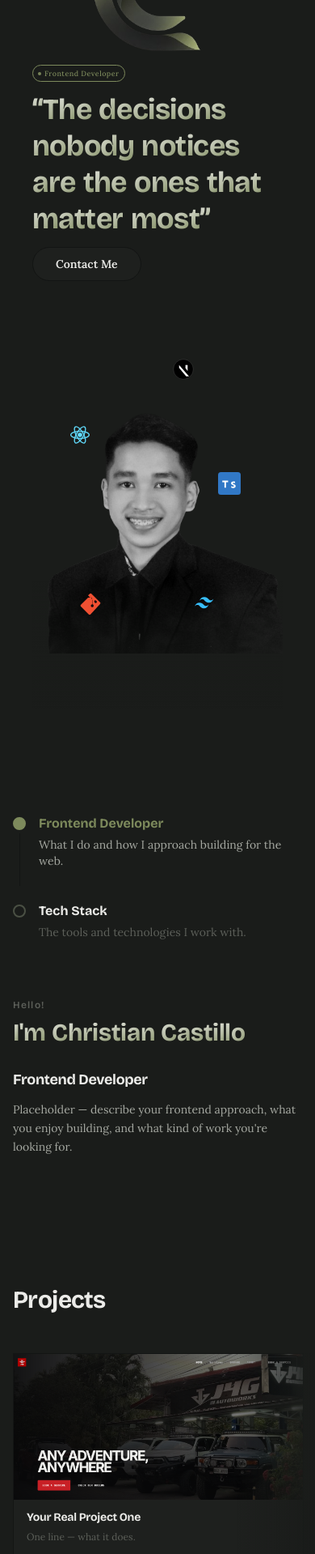
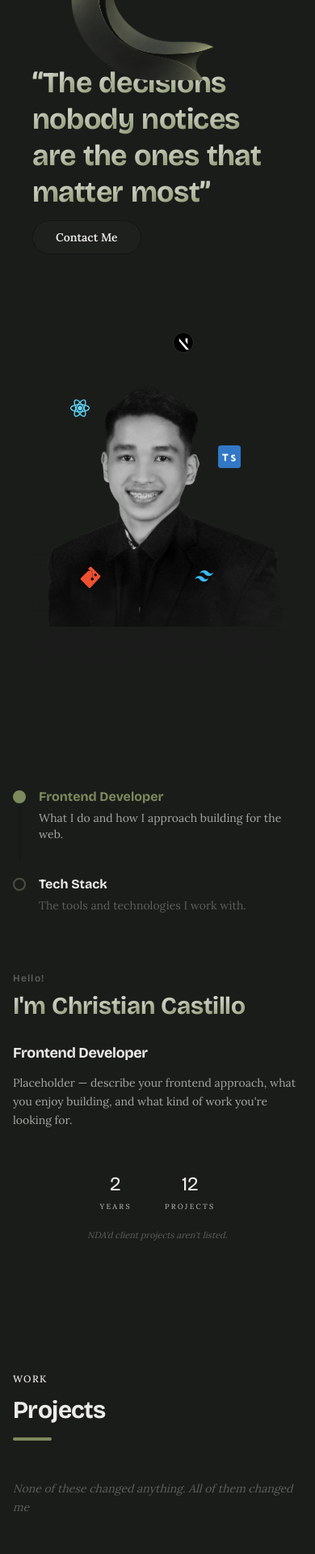
Before and after one commit to chriscstll/chriscstll, a Next.js app: page / in a window 390 px wide. Shown: the part 40-1959 px from the top of the page at 81% size. Built offline with nearby package versions, Linux system fonts and the light colour scheme.

Commit message:
update all sections, add UI and fix common issue/bugs.  except footer

```diff
--- a/app/layout.tsx
+++ b/app/layout.tsx
@@ -1,7 +1,7 @@
 import type { Metadata } from "next";
 import { Bricolage_Grotesque, Lora } from "next/font/google";
 import "./globals.css";
-import { siteConfig, contact, structuredData } from "@/data/portfolio";
+import { siteConfig, structuredData } from "@/data/portfolio";
 
 const bricolage = Bricolage_Grotesque({
   subsets: ["latin"],
--- a/components/sections/About.tsx
+++ b/components/sections/About.tsx
@@ -3,6 +3,7 @@
 import { useState } from "react";
 import { about } from "@/data/portfolio";
 import { motion } from "framer-motion";
+import { Fragment } from "react";
 import { CascadeText, BlurIn, StaggerList, StaggerItem } from "@/components/ui/motion-primitives";
 
 export default function About() {
@@ -70,6 +71,7 @@ export default function About() {
             </StaggerItem>
           ))}
         </StaggerList>
+
         {/* RIGHT SIDE */}
         <div className="flex flex-col gap-6">
           <h2>
@@ -94,7 +96,6 @@ export default function About() {
               y={-14}
             />
           </h2>
-
           <BlurIn delay={1.1} blur={12} y={16}>
             <h3 className="font-heading font-bold text-lg md:text-xl mb-3" style={{ color: "var(--color-foreground)" }}>
               {about.cards[activeCard].content.title}
@@ -104,6 +105,54 @@ export default function About() {
             </p>
           </BlurIn>
         </div>
+
+        {/* STATS ROW */}
+        <BlurIn delay={0.75} blur={8} y={12} className="mt-6 flex flex-col items-center text-center">
+          <div className="flex items-stretch justify-center gap-5 sm:gap-7">
+            {about.stats.map((stat, i) => (
+              <Fragment key={stat.label}>
+                {/* STATS DIVIDER*/}
+                {i > 0 && (
+                  <div
+                    className="w-px self-stretch"
+                    style={{ backgroundColor: "var(--color-background-secondary)" }}
+                    aria-hidden="true"
+                  />
+                )}
+
+                <div className="flex flex-col items-center">
+                  <CascadeText
+                    as="span"
+                    text={stat.value}
+                    className="font-heading text-2xl leading-none sm:text-3xl"
+                    delay={0.85 + i * 0.1}
+                    stagger={0.05}
+                    blur={6}
+                    y={-6}
+                  />
+                  <span
+                    className="mt-2 text-[9px] font-medium uppercase tracking-[0.25em]"
+                    style={{ color: "var(--color-foreground-muted)" }}
+                  >
+                    {stat.label}
+                  </span>
+                </div>
+              </Fragment>
+            ))}
+          </div>
+
+          {/* PRIVACY NOTE */}
+          {about.privacyNote && (
+            <BlurIn delay={1.15} blur={6} y={8}>
+              <p
+                className="mt-5 max-w-55 text-[11px] italic leading-relaxed"
+                style={{ color: "var(--color-foreground-subtle)" }}
+              >
+                {about.privacyNote}
+              </p>
+            </BlurIn>
+          )}
+        </BlurIn>
       </div>
     </section>
   );
--- a/components/sections/Hero.tsx
+++ b/components/sections/Hero.tsx
@@ -113,33 +113,9 @@ export default function Hero() {
   return (
     <section id="hero" className="relative min-h-svh flex items-center px-6 pt-14 md:pt-16">
       <div className="relative z-10 w-full max-w-7xl mx-auto px-4 sm:px-6 lg:px-8 grid grid-cols-1 md:grid-cols-2 gap-12 md:gap-8 items-center py-16 md:py-0">
-        {/* ===============================================
-            HERO TAGLINE
-        ================================================ */}
+        {/* HERO TAGLINE */}
         <div className="flex flex-col items-start">
-          {/* Badge — spring bounce, kept as-is */}
-          <motion.div
-            initial={{ opacity: 0, x: -40, scale: 0.8 }}
-            whileInView={{ opacity: 1, x: 0, scale: 1 }}
-            viewport={{ once: true, amount: 0.5 }}
-            transition={{
-              type: "spring",
-              stiffness: 300,
-              damping: 12,
-              delay: 0.1,
-            }}
-            className="inline-flex max-w-full items-center gap-1 rounded-full border px-1.5 py-0.5 text-[9px] font-medium tracking-wider sm:gap-1.5 sm:px-2 sm:py-1 sm:text-[10px] md:px-2.5 md:py-1 md:text-[11px] mb-3 sm:mb-4 md:mb-5"
-            style={{
-              backgroundColor: "var(--color-accent-subtle)",
-              borderColor: "var(--color-accent)",
-              color: "var(--color-accent)",
-            }}
-          >
-            <span className="h-1 w-1 shrink-0 rounded-full bg-current animate-pulse sm:h-1.5 sm:w-1.5" />
-            <span className="truncate">{hero.title}</span>
-          </motion.div>
-
-          {/* Tagline — character cascade with blur (via primitive) */}
+          {/* Tagline */}
           <CascadeText
             as="h1"
             text={hero.tagline}
@@ -153,7 +129,7 @@ export default function Hero() {
             y={-16}
           />
 
-          {/* CTA — blur-in wrapper + existing radar/shine */}
+          {/* CTA  */}
           <BlurIn
             trigger="view"
             delay={1.1}
@@ -184,9 +160,7 @@ export default function Hero() {
           </BlurIn>
         </div>
 
-        {/* ===============================================
-            HERO IMG — blurred in, internals unchanged
-        ================================================ */}
+        {/* HERO IMG */}
         <BlurIn
           trigger="view"
           delay={0.2}
@@ -198,9 +172,7 @@ export default function Hero() {
           <div className="relative w-full h-112.5 sm:h-137.5 md:h-175">
             {/* SVG BLOB */}
             <div className="absolute inset-0 flex items-center justify-center pointer-events-none" aria-hidden="true">
-              <svg viewBox="0 0 500 500" className="w-[85%] h-[85%] sm:w-[80%] sm:h-[80%]">
-                {/* ...all three path layers unchanged... */}
-              </svg>
+              <svg viewBox="0 0 500 500" className="w-[85%] h-[85%] sm:w-[80%] sm:h-[80%]"></svg>
             </div>
 
             {/* IMAGE */}
@@ -211,21 +183,17 @@ export default function Hero() {
                 fill
                 sizes="(max-width: 768px) 100vw, 50vw"
                 className="object-contain object-center"
-                style={{
-                  filter: "grayscale(100%) contrast(1.1) brightness(0.85)",
-                }}
+                style={{ filter: "grayscale(100%) contrast(1.1) brightness(0.85)" }}
                 priority
               />
               <div
                 className="absolute bottom-0 left-0 right-0 h-40 pointer-events-none"
                 aria-hidden="true"
-                style={{
-                  background: "linear-gradient(to top, var(--color-background), transparent)",
-                }}
+                style={{ background: "linear-gradient(to top, var(--color-background), transparent)" }}
               />
             </div>
 
-            {/* TECH ICONS — unchanged, own stagger */}
+            {/* TECH ICONS*/}
             {techIcons.map((icon, i) => (
               <motion.div
                 key={icon.name}
--- a/components/sections/Projects.tsx
+++ b/components/sections/Projects.tsx
@@ -2,119 +2,149 @@
 
 import { useState, useRef, useEffect } from "react";
 import { motion, AnimatePresence } from "framer-motion";
+import { X, ExternalLink, ArrowLeft, ArrowRight } from "lucide-react";
+import { FaGithub } from "react-icons/fa";
+import ProjectCard from "@/components/ui/ProjectCard";
 import { CascadeText, BlurIn, StaggerList, StaggerItem } from "@/components/ui/motion-primitives";
-import { X, ExternalLink } from "lucide-react";
-import { FaGithub } from "react-icons/fa";
-import { projects, Project } from "@/data/portfolio";
-import ProjectCard from "@/components/ui/ProjectCard";
+import { projects, projectsTagline } from "@/data/portfolio";
+
+type Project = (typeof projects)[number];
 
 export default function Projects() {
   const [selectedProject, setSelectedProject] = useState<Project | null>(null);
+  const [activeIndex, setActiveIndex] = useState(0);
+
+  // Drag state
   const [isDragging, setIsDragging] = useState(false);
+  const dragStartX = useRef(0);
+  const dragStartScrollLeft = useRef(0);
+  const hasDragged = useRef(false);
+
   const scrollRef = useRef<HTMLDivElement>(null);
-  const isPointerDown = useRef(false);
-  const hasDragged = useRef(false);
-  const startX = useRef(0);
-  const scrollStart = useRef(0);
-  const selectedProjectRef = useRef<Project | null>(null);
 
+  /* =========================================================
+     SCROLL — active index detection
+     ========================================================= */
+  const handleScroll = () => {
+    const el = scrollRef.current;
+    if (!el) return;
+
+    const cards = el.querySelectorAll<HTMLElement>("[data-project-card]");
+    if (cards.length < 2) return;
+
+    const step = cards[1].offsetLeft - cards[0].offsetLeft;
+    if (step <= 0) return;
+
+    const index = Math.round(el.scrollLeft / step);
+    setActiveIndex(Math.max(0, Math.min(index, projects.length - 1)));
+  };
+
+  /* =========================================================
+     ARROWS — scroll to specific index
+     ========================================================= */
+  const goTo = (index: number) => {
+    const el = scrollRef.current;
+    if (!el) return;
+
+    const cards = el.querySelectorAll<HTMLElement>("[data-project-card]");
+    if (!cards[index]) return;
+
+    const target = cards[index].offsetLeft - cards[0].offsetLeft;
+    el.scrollTo({ left: target, behavior: "smooth" });
+  };
+
+  const prev = () => goTo(activeIndex - 1);
+  const next = () => goTo(activeIndex + 1);
+
+  const atStart = activeIndex === 0;
+  const atEnd = activeIndex === projects.length - 1;
+
+  /* =========================================================
+     KEYBOARD — left/right arrows while section is in view
+     ========================================================= */
   useEffect(() => {
-    selectedProjectRef.current = selectedProject;
-    if (!selectedProject) return;
+    const onKey = (e: KeyboardEvent) => {
+      // Skip if user is typing in a form field
+      const target = e.target as HTMLElement;
+      if (target.tagName === "INPUT" || target.tagName === "TEXTAREA" || target.isContentEditable) {
+        return;
+      }
+      // Skip if modal is open
+      if (selectedProject) return;
 
-    const originalOverflow = document.body.style.overflow;
-    document.body.style.overflow = "hidden";
-    return () => {
-      document.body.style.overflow = originalOverflow;
+      if (e.key === "ArrowLeft") {
+        e.preventDefault();
+        prev();
+      }
+      if (e.key === "ArrowRight") {
+        e.preventDefault();
+        next();
+      }
     };
-  }, [selectedProject]);
 
+    window.addEventListener("keydown", onKey);
+    return () => window.removeEventListener("keydown", onKey);
+  }, [activeIndex, selectedProject]);
+
+  /* =========================================================
+     DRAG — pointer handlers (existing behavior, preserved)
+     ========================================================= */
   const handlePointerDown = (e: React.PointerEvent<HTMLDivElement>) => {
     const el = scrollRef.current;
     if (!el) return;
-    isPointerDown.current = true;
+    setIsDragging(true);
     hasDragged.current = false;
-    startX.current = e.clientX;
-    scrollStart.current = el.scrollLeft;
-    el.style.cursor = "grabbing";
+    dragStartX.current = e.clientX;
+    dragStartScrollLeft.current = el.scrollLeft;
+    el.setPointerCapture(e.pointerId);
   };
 
   const handlePointerMove = (e: React.PointerEvent<HTMLDivElement>) => {
+    if (!isDragging) return;
     const el = scrollRef.current;
-    if (!isPointerDown.current || !el) return;
-
-    const distance = e.clientX - startX.current;
-    if (Math.abs(distance) > 5) {
-      hasDragged.current = true;
-      setIsDragging(true);
-      e.preventDefault();
-      el.scrollLeft = scrollStart.current - distance;
-    }
+    if (!el) return;
+    const delta = e.clientX - dragStartX.current;
+    if (Math.abs(delta) > 4) hasDragged.current = true;
+    el.scrollLeft = dragStartScrollLeft.current - delta;
   };
 
-  const handlePointerUp = () => {
+  const handlePointerUp = (e: React.PointerEvent<HTMLDivElement>) => {
+    if (!isDragging) return;
+    setIsDragging(false);
     const el = scrollRef.current;
-    isPointerDown.current = false;
     if (el) {
-      el.style.cursor = "grab";
-    }
-    setIsDragging(false);
-  };
-
-  const handlePointerCancel = () => {
-    const el = scrollRef.current;
-    isPointerDown.current = false;
-    hasDragged.current = false;
-    setIsDragging(false);
-    if (el) {
-      el.style.cursor = "grab";
+      try {
+        el.releasePointerCapture(e.pointerId);
+      } catch {
+        // ignore
+      }
     }
   };
 
   const handleProjectClick = (project: Project) => {
-    if (hasDragged.current) {
-      hasDragged.current = false;
-      return;
-    }
-    openProject(project);
+    // If the user just dragged, don't trigger the click
+    if (hasDragged.current) return;
+    setSelectedProject(project);
   };
 
-  const openProject = (project: Project) => {
-    selectedProjectRef.current = project;
-    setSelectedProject(project);
-    window.history.pushState({ modal: true }, "");
-  };
-
-  const closeModal = () => {
-    if (window.history.state?.modal) {
-      window.history.back();
-      return;
-    }
-    selectedProjectRef.current = null;
-    setSelectedProject(null);
-  };
-
-  useEffect(() => {
-    const handleKeyDown = (e: KeyboardEvent) => {
-      if (e.key === "Escape" && selectedProjectRef.current) {
-        closeModal();
-      }
-    };
-    const handlePopState = () => {
-      selectedProjectRef.current = null;
-      setSelectedProject(null);
-    };
-    window.addEventListener("keydown", handleKeyDown);
-    window.addEventListener("popstate", handlePopState);
-    return () => {
-      window.removeEventListener("keydown", handleKeyDown);
-      window.removeEventListener("popstate", handlePopState);
-    };
-  }, []);
+  const closeModal = () => setSelectedProject(null);
 
   return (
     <section id="projects" className="py-24 md:py-32">
+      {/* ===============================================
+          SECTION HEADER
+      ================================================ */}
       <div className="max-w-7xl mx-auto px-4 sm:px-6 lg:px-8 mb-12">
+        <CascadeText
+          as="p"
+          text="Work"
+          className="text-xs font-medium tracking-widest uppercase mb-3"
+          delay={0.1}
+          stagger={0.06}
+          blur={6}
+          y={-8}
+        />
+
         <CascadeText
           as="h2"
           text="Projects"
@@ -124,20 +154,40 @@ export default function Projects() {
           blur={8}
           y={-10}
         />
+
+        <BlurIn delay={0.5} blur={8} y={6}>
+          <div className="section-title-underline" />
+        </BlurIn>
+
+        <BlurIn delay={0.65} blur={8} y={10} className="mt-6 max-w-xl">
+          <p
+            className="text-sm italic leading-relaxed sm:text-base"
+            style={{ color: "var(--color-foreground-subtle)" }}
+          >
+            {projectsTagline}
+          </p>
+        </BlurIn>
       </div>
 
+      {/* ===============================================
+          HORIZONTAL SCROLL
+      ================================================ */}
       <div className="relative">
+        {/* Right fade */}
         <div
           className="absolute right-0 top-0 bottom-0 w-24 z-10 pointer-events-none"
-          style={{ background: "linear-gradient(to left, var(--color-background), transparent)" }}
+          style={{
+            background: "linear-gradient(to left, var(--color-background), transparent)",
+          }}
         />
 
         <div
           ref={scrollRef}
+          onScroll={handleScroll}
           onPointerDown={handlePointerDown}
           onPointerMove={handlePointerMove}
           onPointerUp={handlePointerUp}
-          onPointerCancel={handlePointerCancel}
+          onPointerCancel={handlePointerUp}
           style={{
             display: "flex",
             flexDirection: "row",
@@ -154,19 +204,94 @@ export default function Projects() {
             overscrollBehaviorX: "contain",
           }}
         >
-          <StaggerList className="flex flex-nowrap gap-4 px-4 sm:px-6 lg:px-8" stagger={0.12} delay={0.3}>
-            <div style={{ width: "max-content" }} className="flex flex-nowrap gap-4">
-              {projects.map((project) => (
-                <StaggerItem key={project.title} style={{ scrollSnapAlign: "start" }}>
-                  <ProjectCard project={project} isDragging={isDragging} onClick={() => handleProjectClick(project)} />
-                </StaggerItem>
-              ))}
-            </div>
-          </StaggerList>
+          <div className="flex flex-nowrap gap-4 px-4 sm:px-6 lg:px-8" style={{ width: "max-content" }}>
+            {projects.map((project) => (
+              <div key={project.title} data-project-card>
+                <ProjectCard project={project} isDragging={isDragging} onClick={() => handleProjectClick(project)} />
+              </div>
+            ))}
+          </div>
         </div>
       </div>
 
-      {/* MODAL */}
+      {/* ===============================================
+          NAV — arrows + dots
+      ================================================ */}
+      <div className="mt-6 flex items-center justify-center gap-4 px-4 sm:gap-6">
+        {/* LEFT ARROW — hidden on mobile */}
+        <button
+          type="button"
+          onClick={prev}
+          disabled={atStart}
+          aria-label="Previous project"
+          className="hidden items-center justify-center rounded-full border p-2 transition-all duration-300 disabled:opacity-30 disabled:cursor-not-allowed sm:flex"
+          style={{
+            borderColor: atStart ? "var(--color-border)" : "var(--color-border-hover)",
+            color: atStart ? "var(--color-foreground-subtle)" : "var(--color-foreground)",
+          }}
+        >
+          <ArrowLeft size={16} />
+        </button>
+
+        {/* DOTS */}
+        <div className="flex items-center gap-1">
+          {projects.map((project, i) => {
+            const isActive = i === activeIndex;
+
+            return (
+              <button
+                key={project.title}
+                type="button"
+                onClick={() => goTo(i)}
+                aria-label={`Go to ${project.title}`}
+                aria-current={isActive}
+                className="group relative flex h-8 items-center justify-center px-1"
+              >
+                {/* Pill / dot */}
+                <span
+                  className="block rounded-full transition-all duration-400 ease-[cubic-bezier(0.16,1,0.3,1)]"
+                  style={{
+                    width: isActive ? "20px" : "6px",
+                    height: "6px",
+                    backgroundColor: isActive ? "var(--color-accent)" : "var(--color-border-hover)",
+                  }}
+                />
+
+                {/* Tooltip */}
+                <span
+                  className="pointer-events-none absolute bottom-full left-1/2 mb-3 -translate-x-1/2 whitespace-nowrap rounded-md border px-2 py-1 text-[10px] font-medium opacity-0 transition-opacity duration-200 group-hover:opacity-100"
+                  style={{
+                    backgroundColor: "var(--color-background-card)",
+                    borderColor: "var(--color-border)",
+                    color: "var(--color-foreground)",
+                  }}
+                >
+                  {project.title}
+                </span>
+              </button>
+            );
+          })}
+        </div>
+
+        {/* RIGHT ARROW — hidden on mobile */}
+        <button
+          type="button"
+          onClick={next}
+          disabled={atEnd}
+          aria-label="Next project"
+          className="hidden items-center justify-center rounded-full border p-2 transition-all duration-300 disabled:opacity-30 disabled:cursor-not-allowed sm:flex"
+          style={{
+            borderColor: atEnd ? "var(--color-border)" : "var(--color-border-hover)",
+            color: atEnd ? "var(--color-foreground-subtle)" : "var(--color-foreground)",
+          }}
+        >
+          <ArrowRight size={16} />
+        </button>
+      </div>
+
+      {/* ===============================================
+          MODAL — unchanged
+      ================================================ */}
       <AnimatePresence>
         {selectedProject && (
           <>
@@ -178,6 +303,7 @@ export default function Projects() {
               exit={{ opacity: 0 }}
               onClick={closeModal}
             />
+
             <motion.div
               className="fixed z-50 overflow-y-auto"
               style={{
@@ -193,12 +319,9 @@ export default function Projects() {
               exit={{ opacity: 0, scale: 0.95, x: "-50%", y: "-50%" }}
               transition={{ duration: 0.25, ease: [0.4, 0, 0.2, 1] }}
             >
-              {/* MODAL IMG */}
               <div
                 className="relative w-full h-55 md:h-70 overflow-hidden"
-                style={{
-                  backgroundColor: "var(--color-background-secondary)",
-                }}
+                style={{ backgroundColor: "var(--color-background-secondary)" }}
               >
                 <img
                   src={selectedProject.image}
@@ -216,7 +339,6 @@ export default function Projects() {
                 </button>
               </div>
 
-              {/* MODAL CONTENT */}
               <div className="p-6 flex flex-col gap-4">
                 <h3 className="font-heading font-bold text-xl" style={{ color: "var(--color-foreground)" }}>
                   {selectedProject.title}
@@ -225,7 +347,6 @@ export default function Projects() {
                   {selectedProject.description}
                 </p>
 
-                {/* TECH STACK */}
                 <div className="flex flex-wrap gap-2">
                   {selectedProject.tech.map((t) => (
                     <span
@@ -242,7 +363,6 @@ export default function Projects() {
                   ))}
                 </div>
 
-                {/* LINKS */}
                 <div className="flex gap-3 pt-2">
                   {selectedProject.liveUrl && (
                     <a
--- a/data/portfolio.ts
+++ b/data/portfolio.ts
@@ -9,6 +9,13 @@ export const siteConfig = {
   ogImage: "/og-image.jpg",
 };
 
+export const navLinks = [
+  { label: "About", href: "#about" },
+  { label: "Projects", href: "#projects" },
+  { label: "Skills", href: "#skills" },
+  { label: "Contact", href: "#contact" },
+];
+
 export const hero = {
   name: "Christian M. Castillo",
   title: "Frontend Developer",
@@ -19,10 +26,13 @@ export const hero = {
 };
 
 export const about = {
-  label: "Introduction",
   heading: "Hello!",
   name: "I'm Christian Castillo",
-  subheading: "A Frontend Developer based in the philippines",
+  stats: [
+    { value: "2", label: "years" },
+    { value: "12", label: "projects" },
+  ],
+  privacyNote: "NDA'd client projects aren't listed.",
   bio: [
     "Christian Castillo is a frontend developer based in the Philippines, focused on building thoughtful web applications using React, Typescript and Tailwind CSS",
     "I'm open to opportunities where i can contribute to meaningful work to keep learning and developing my skills as a frontend developer",
@@ -61,6 +71,7 @@ export type Project = {
   status: "live" | "coming-soon" | "in-progress";
 };
 
+export const projectsTagline = "None of these changed anything. All of them changed me";
 export const projects: Project[] = [
   {
     title: "Your Real Project One",
@@ -108,6 +119,7 @@ export const projects: Project[] = [
   },
 ];
 
+export const skillsTagline = "The stack is visible. The judgment isn't.";
 export const skills = {
   language: ["JavaScript", "TypeScript", "HTML", "CSS"],
   libraries: ["React", "Framer Motion"],
@@ -116,6 +128,7 @@ export const skills = {
 };
 
 export const contact = {
+  tagline: "Everything begins with a message. Before the work, there's a word.",
   email: "castilloxtiann@gmail.com",
   linkedin: "https://linkedin.com/in/placeholder",
   github: "https://github.com/chriscstll",
```
Also changed, not shown: components/sections/Contact.tsx (+13 -3 lines), components/sections/Skills.tsx (+9 -1 lines), components/ui/Navbar.tsx (+1 -8 lines), public/logo.png.
